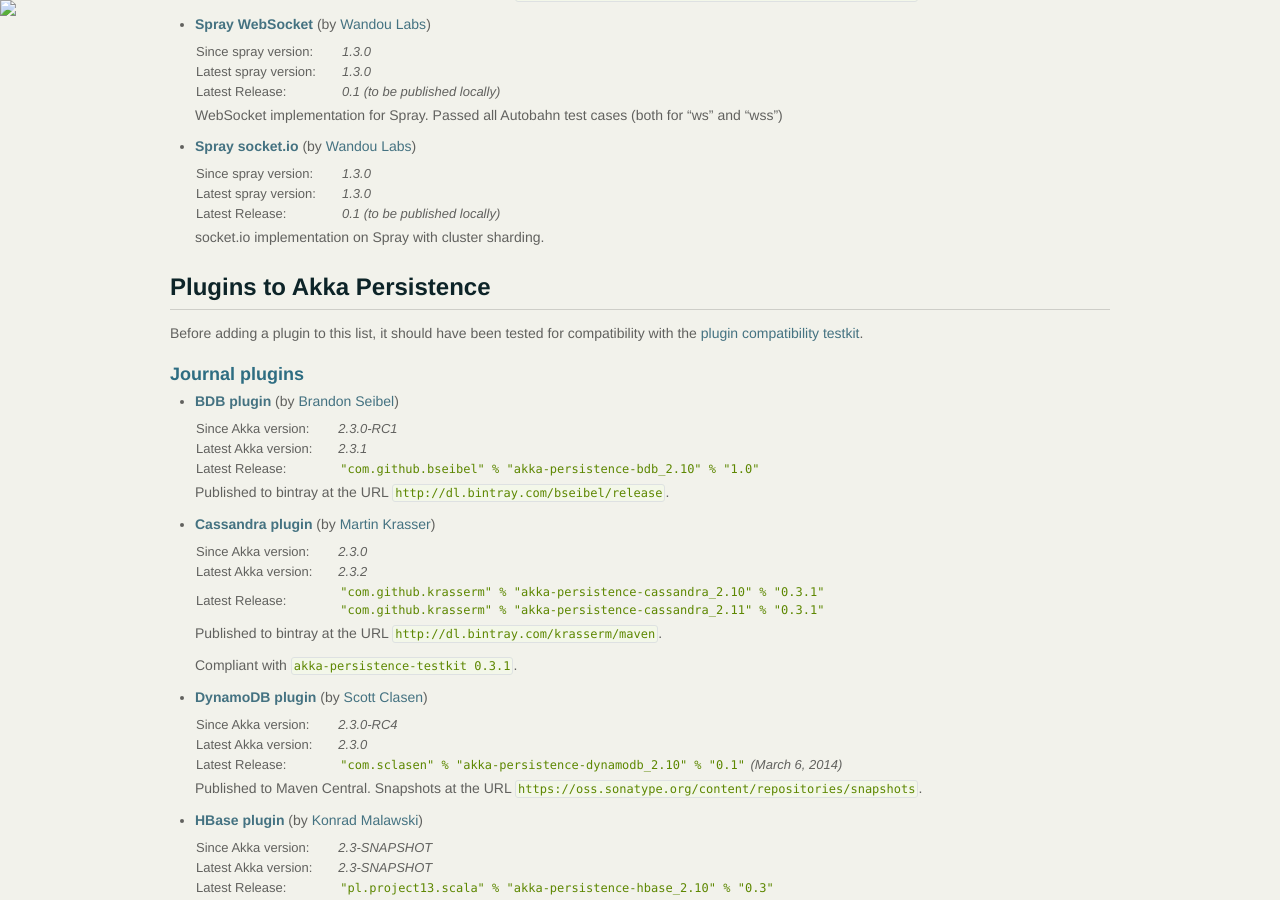
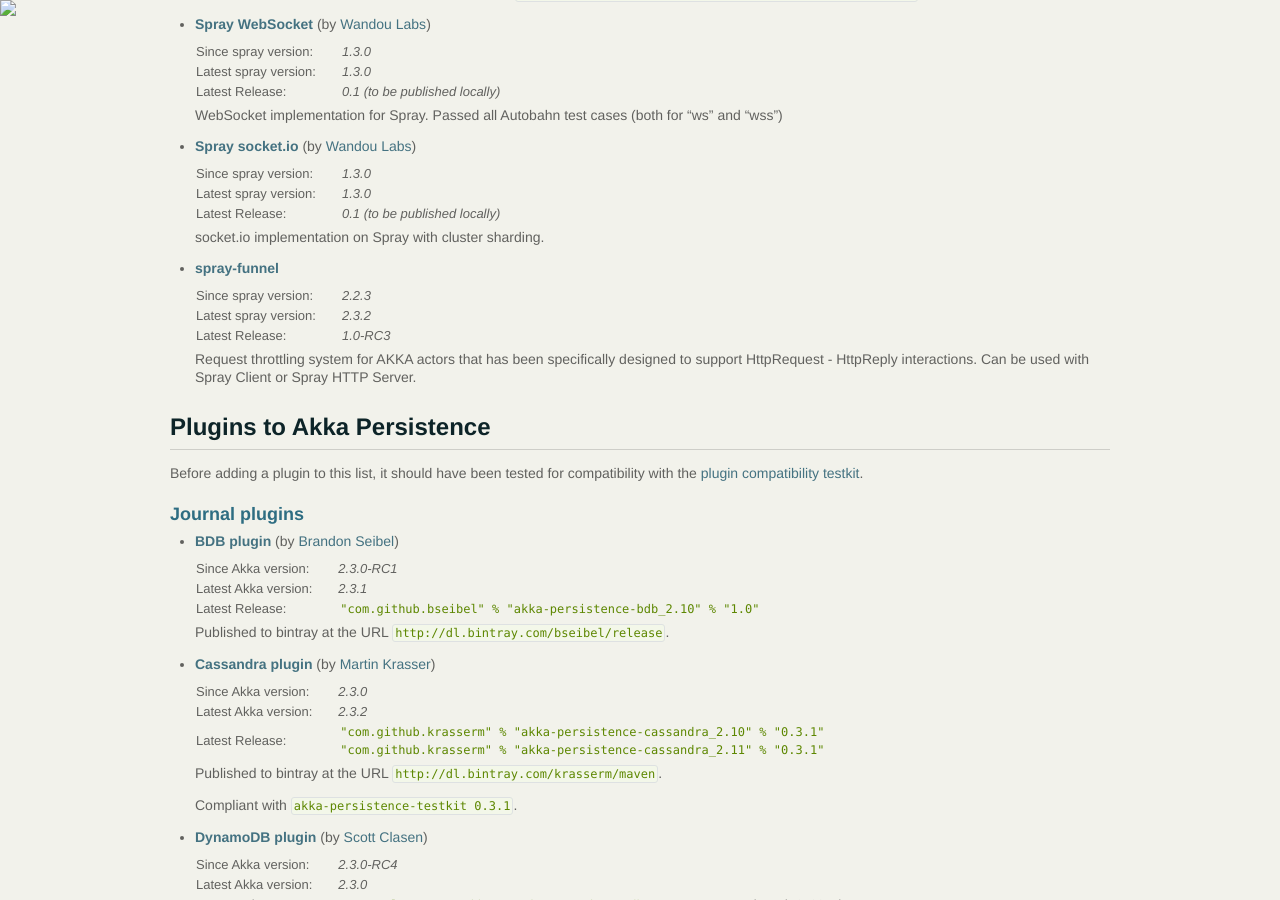
Before and after one commit to raboof/akka.github.com, a Jekyll site: the page built from community/index.md, in a window 1280 px wide and 900 px high, scrolled down 3014 px. Built offline with Jekyll 4.4.1, drawn with Linux system fonts in a browser that asks for light colours.

Commit message:
Update index.md
Added documentation for Spray Funnel project

```diff
--- a/community/index.md
+++ b/community/index.md
@@ -270,6 +270,16 @@
   </table>
 
   socket.io implementation on Spray with cluster sharding.
+
+* **[spray-funnel](https://github.com/galarragas/spray-funnel)**
+
+  <table class="stats">
+  <tr><td>Since spray version:</td><td>2.2.3</td></tr>
+  <tr><td>Latest spray version:</td><td>2.3.2</td></tr>
+  <tr><td>Latest Release:</td><td>1.0-RC3</td></tr>
+  </table>
+
+  Request throttling system for AKKA actors that has been specifically designed to support HttpRequest - HttpReply interactions. Can be used with Spray Client or Spray HTTP Server.
 
 ## Plugins to Akka Persistence
 
```
